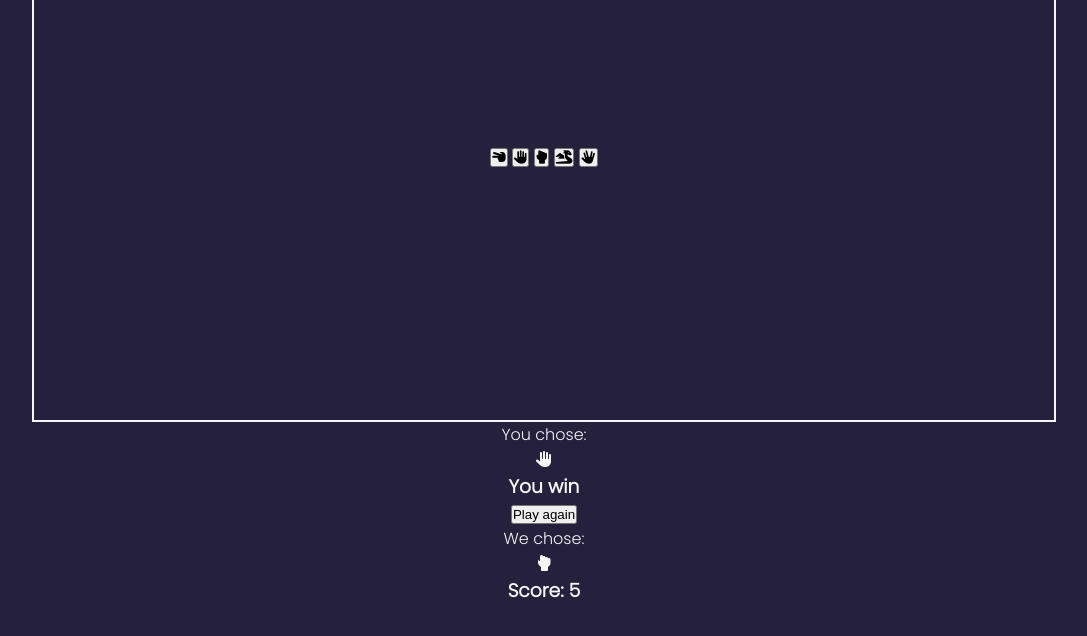
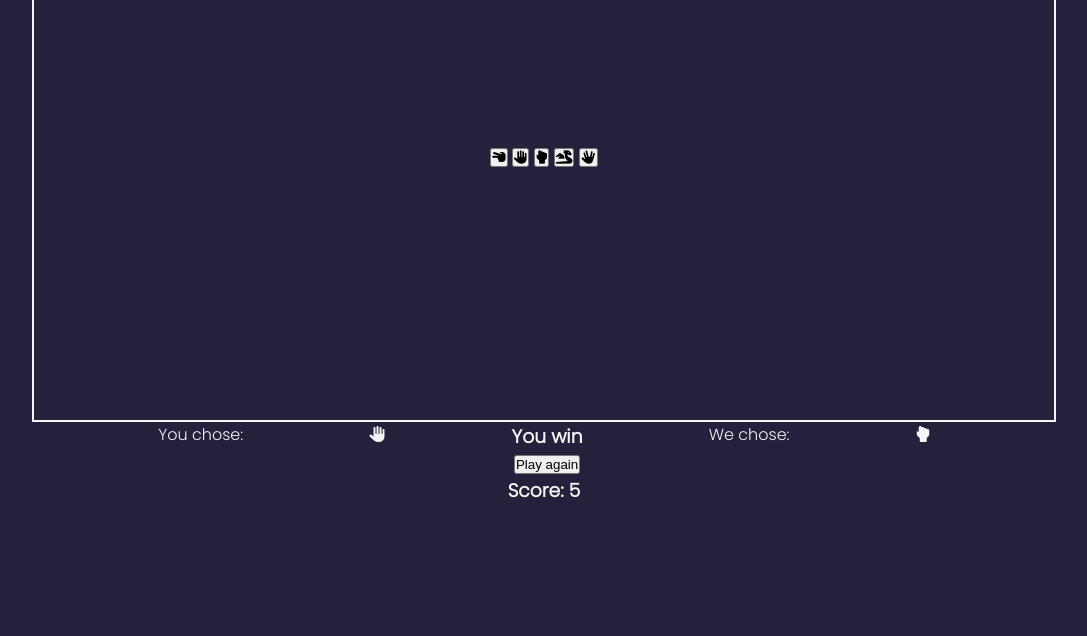
Before and after one commit to LookforLuke/R-P-S-L-S, a plain HTML site: page index.html in a window 1280 px wide. Shown: the part 70-706 px from the top of the page, without its empty margins (96-1183 px from the left). Drawn offline with Linux system fonts and the light colour scheme.

Commit message:
feat: result section styling

```diff
--- a/assets/css/style.css
+++ b/assets/css/style.css
@@ -50,3 +50,13 @@ h1 {
     height: 50vh;
     max-height: 480px;
 }
+
+/*Results section*/
+.outcome {
+    display: flex;
+    justify-content: space-evenly;
+    flex: auto;
+    width: 80%;
+    margin-left: auto;
+    margin-right: auto;
+}
```
